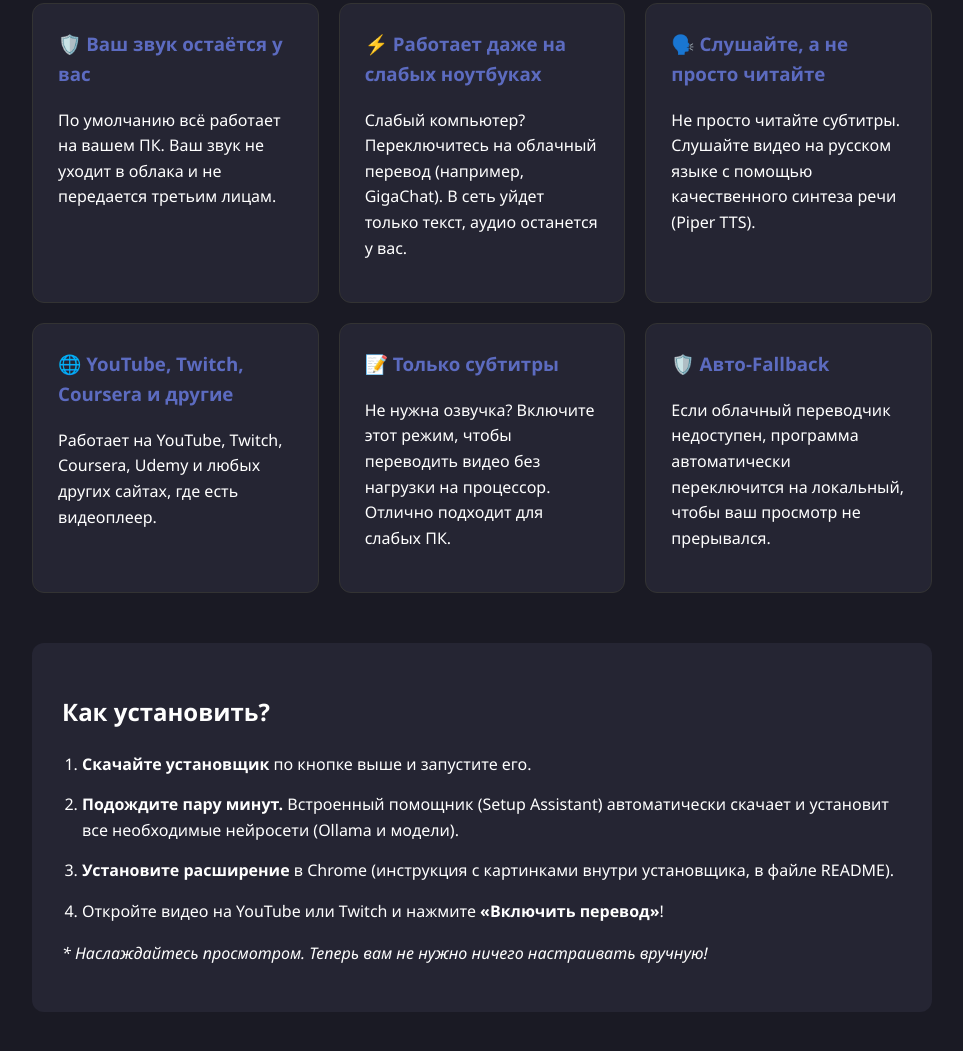
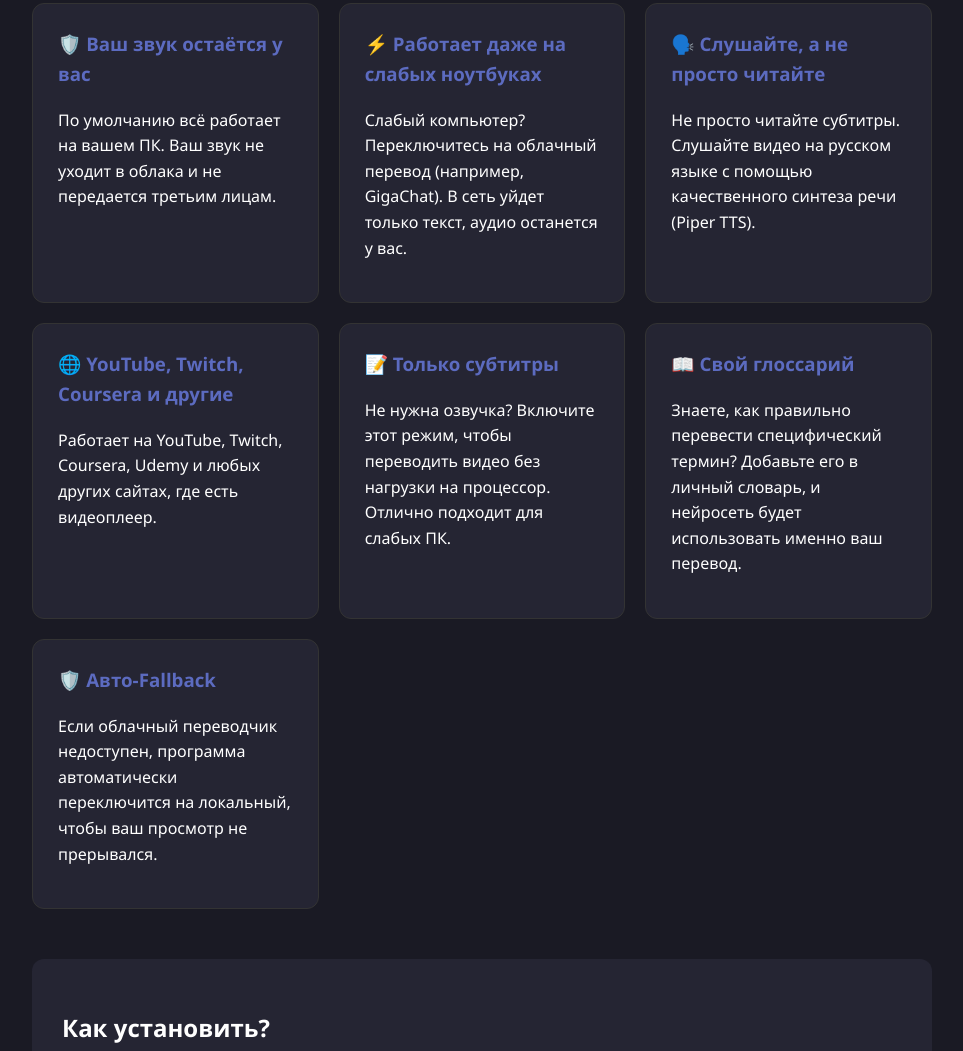
Before and after one commit to dimonyasha/synclingua-translator, a browser extension: page index.html in a window 1280 px wide. Shown: the part 546-1597 px from the top of the page, without its empty margins (158-1121 px from the left). Drawn offline with Linux system fonts and the light colour scheme.

Commit message:
Docs & Site
Update positioning, add Telegram links and bump version to 1.5.1

```diff
--- a/index.html
+++ b/index.html
@@ -195,6 +195,10 @@
                 <p>Не нужна озвучка? Включите этот режим, чтобы переводить видео без нагрузки на процессор. Отлично подходит для слабых ПК.</p>
             </div>
             <div class="feature-card">
+                <h3>📖 Свой глоссарий</h3>
+                <p>Знаете, как правильно перевести специфический термин? Добавьте его в личный словарь, и нейросеть будет использовать именно ваш перевод.</p>
+            </div>
+            <div class="feature-card">
                 <h3>🛡️ Авто-Fallback</h3>
                 <p>Если облачный переводчик недоступен, программа автоматически переключится на локальный, чтобы ваш просмотр не прерывался.</p>
             </div>
@@ -219,6 +223,7 @@
         <footer>
             <p>Проект с открытым исходным кодом (MIT). <br>
             <a href="https://github.com/dimonyasha/synclingua-translator">GitHub</a> •
+            <a href="https://t.me/synclingua">Telegram</a> •
             <a href="https://github.com/dimonyasha/synclingua-translator/blob/main/PRIVACY.md">Политика конфиденциальности</a></p>
         </footer>
     </div>
```
